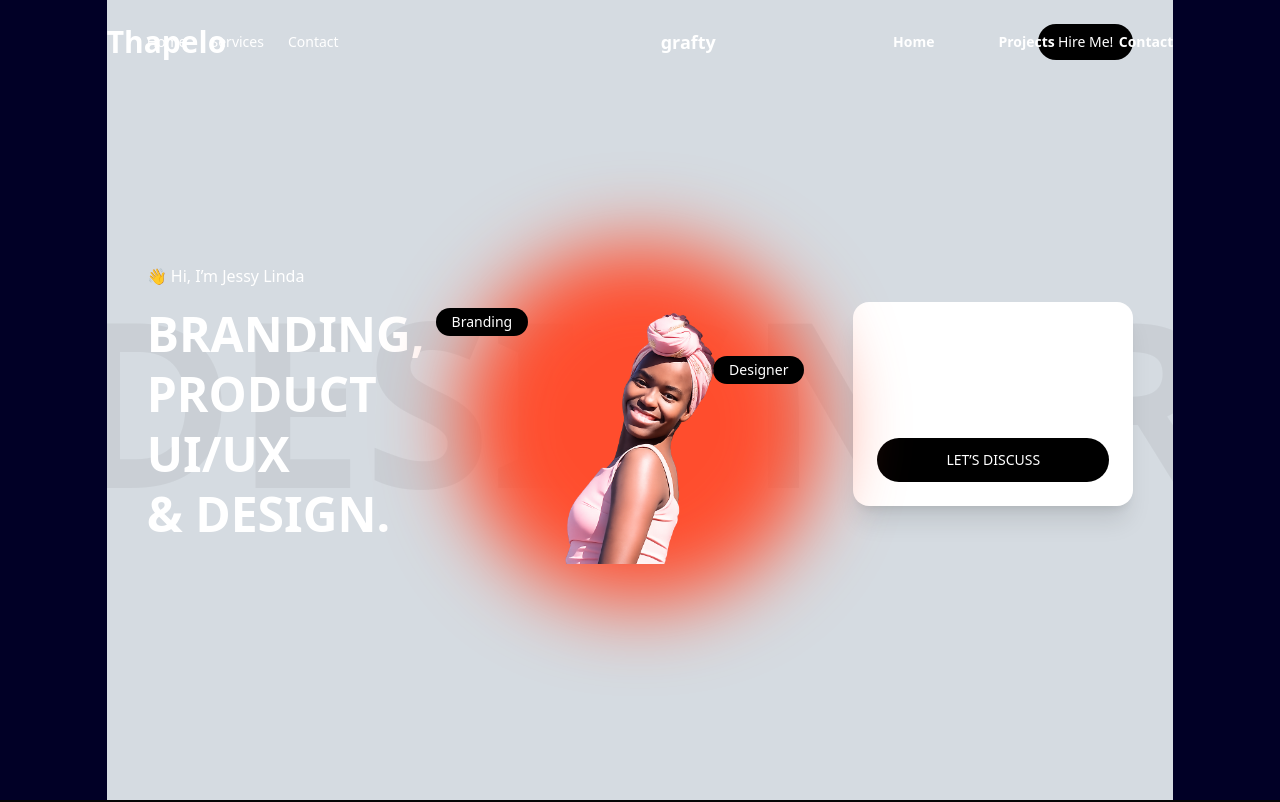
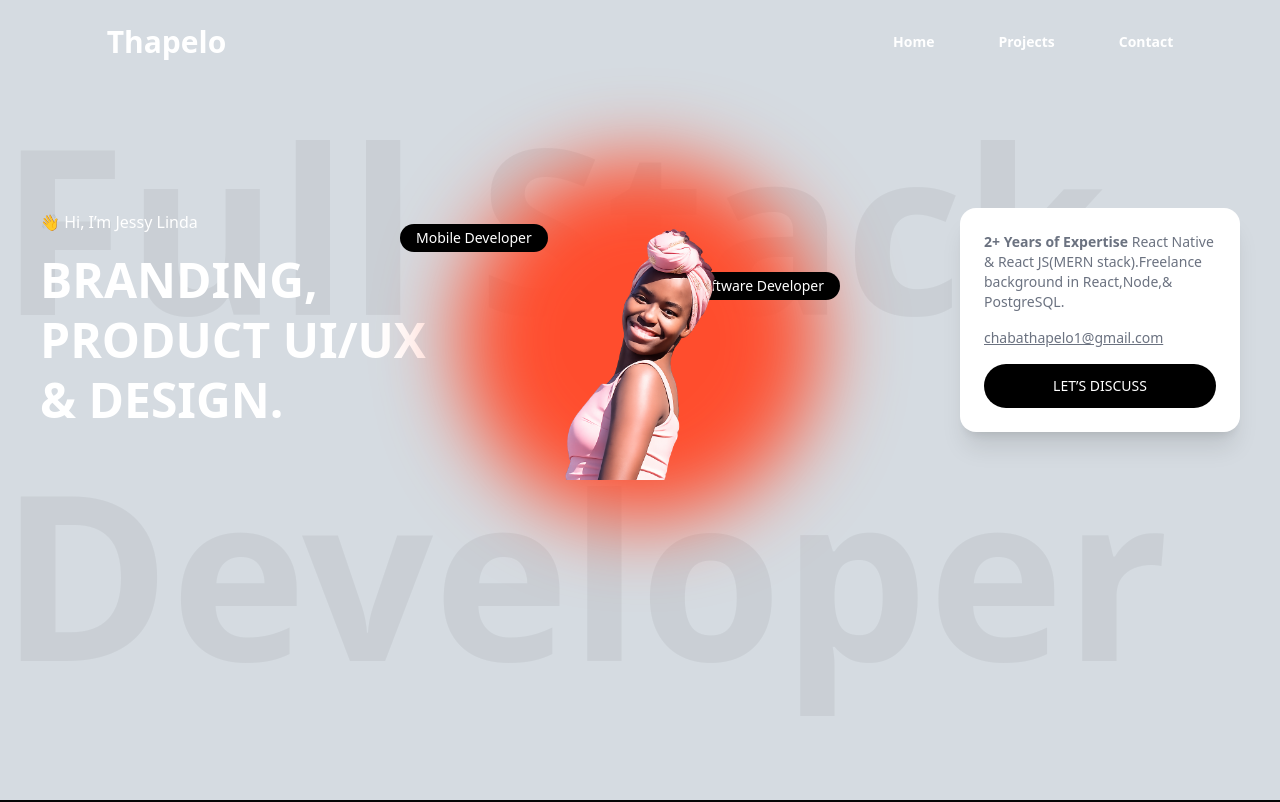
Before and after one commit to Thapelo-git/Portfolio, a React (Vite) app: page / in a window 1280 px wide. Shown: the top 802 px of the page. Built offline with nearby package versions, Linux system fonts and the light colour scheme; a web font is replaced by a local one.

Commit message:
removed bg color

```diff
--- a/src/App.css
+++ b/src/App.css
@@ -1,41 +1,4 @@
-.App {
-  text-align: center;
-}
 
-.App-logo {
-  height: 40vmin;
-  pointer-events: none;
-}
-
-@media (prefers-reduced-motion: no-preference) {
-  .App-logo {
-    animation: App-logo-spin infinite 20s linear;
-  }
-}
-
-.App-header {
-  background-color: #282c34;
-  min-height: 100vh;
-  display: flex;
-  flex-direction: column;
-  align-items: center;
-  justify-content: center;
-  font-size: calc(10px + 2vmin);
-  color: white;
-}
-
-.App-link {
-  color: #61dafb;
-}
-
-@keyframes App-logo-spin {
-  from {
-    transform: rotate(0deg);
-  }
-  to {
-    transform: rotate(360deg);
-  }
-}
 @tailwind base;
 @tailwind components;
 @tailwind utilities;
--- a/src/App.jsx
+++ b/src/App.jsx
@@ -25,26 +25,29 @@ useEffect(()=>{
 
   return (
 
-<div className="app bg-deep-blue">
+<div >
   <Navbar
     selectedPage={selectedPage}
     setSelectedPage={setSelectedPage}
     isTopOfPage={isTopOfPage}
   />
 
-  {/* LANDING (constrained) */}
-  <section className="w-5/6 mx-auto md:h-full">
+
+  <section className=" mx-auto md:h-full">
     {/* <Landing setSelectedPage={setSelectedPage} /> */}
-   <Hero/>
+   <Hero
+
+    setSelectedPage={setSelectedPage}
+    />
   </section>
 
-  {/* PROJECTS (FULL WIDTH, FULL SCREEN) */}
+
   <section id="projects">
     <Portfolios/>
  {/* <Projects /> */}
   </section>
 
-  {/* CONTACT (constrained again) */}
+
   <section className="w-5/6 mx-auto">
     <Contact />
   </section>
--- a/src/index.css
+++ b/src/index.css
@@ -9,51 +9,6 @@ body,
 #root,
 .app {
   height: 100%;
-  background-color: #010026;
+  background-color: lightgray;
   color: white;
 }
-
-/* ===== Custom scrollbar ===== */
-@layer utilities {
-  ::-webkit-scrollbar {
-    width: 6px;
-  }
-
-  ::-webkit-scrollbar-track {
-    background: #f1f1f1;
-  }
-
-  ::-webkit-scrollbar-thumb {
-    background: #dc2626;
-    border-radius: 3px;
-  }
-
-  ::-webkit-scrollbar-thumb:hover {
-    background: #b91c1c;
-  }
-}
-
-/* ===== Smooth transitions ===== */
-@layer base {
-  * {
-    transition: all 0.2s ease-in-out;
-  }
-}
-
-/* ===== Custom animations ===== */
-@keyframes slideIn {
-  from {
-    opacity: 0;
-    transform: translateX(100px) rotateY(45deg);
-  }
-  to {
-    opacity: 1;
-    transform: translateX(0) rotateY(0);
-  }
-}
-
-@layer utilities {
-  .recipe-slide-enter {
-    animation: slideIn 0.6s ease-out;
-  }
-}
--- a/src/screens/Hero.jsx
+++ b/src/screens/Hero.jsx
@@ -1,29 +1,18 @@
 //import portrait from '../assets/Pro.jpeg';
 import proNoB from '../assets/proNoB.png';
-const Hero = () => {
+import AnchorLink from 'react-anchor-link-smooth-scroll'
+
+const Hero = ({setSelectedPage}) => {
   return (
     <section className="relative min-h-screen bg-soft overflow-hidden">
 
       {/* BACKGROUND TEXT */}
       <h1 className="absolute inset-0 flex items-center justify-center
         text-[18vw] font-black text-black/5 select-none pointer-events-none">
-        DESIGNER
+        Full Stack Developer
       </h1>
 
-      {/* NAVBAR */}
-      <nav className="relative z-20 flex justify-between items-center px-10 py-6">
-        <ul className="flex gap-6 text-sm font-medium">
-          <li>Home</li>
-          <li>Services</li>
-          <li>Contact</li>
-        </ul>
 
-        <div className="font-bold text-lg">grafty</div>
-
-        <button className="bg-black text-white px-5 py-2 rounded-full text-sm">
-          Hire Me!
-        </button>
-      </nav>
 
       {/* MAIN CONTENT */}
       <div className="relative z-10 grid grid-cols-1 lg:grid-cols-3 items-center px-10 h-[80vh]">
@@ -51,10 +40,10 @@ const Hero = () => {
 
           {/* FLOATING TAGS */}
           <span className="absolute top-16 -left-10 bg-black text-white text-sm px-4 py-1 rounded-full">
-            Branding
+           Mobile Developer
           </span>
           <span className="absolute top-28 right-0 bg-black text-white text-sm px-4 py-1 rounded-full">
-            Designer
+           Software Developer
           </span>
 
           {/* SIGNATURE */}
@@ -65,14 +54,16 @@ const Hero = () => {
 
         {/* RIGHT CARD */}
         <div className="flex justify-center lg:justify-end">
-          <div className="bg-white rounded-2xl p-6 w-[280px] shadow-xl">
+          <div className="bg-white text-gray-500 rounded-2xl p-6 w-[280px] shadow-xl">
             <p className="text-sm mb-4">
-              <strong>7+ Years of Expertise</strong>, Award-Winning Creative
-              Designer in California, USA.
+              <strong>2+ Years of Expertise</strong> React Native & React JS(MERN stack).Freelance background in
+                    React,Node,& PostgreSQL.
             </p>
-            <p className="underline text-sm mb-4">hello@linda.com</p>
+            <p className="underline text-sm mb-4">chabathapelo1@gmail.com</p>
 
-            <button className="w-full bg-black text-white py-3 rounded-full text-sm">
+            <button className="w-full bg-black text-white py-3 rounded-full text-sm"
+            onClick={()=> setSelectedPage("contact")}
+                            >
               LET’S DISCUSS
             </button>
           </div>
```
